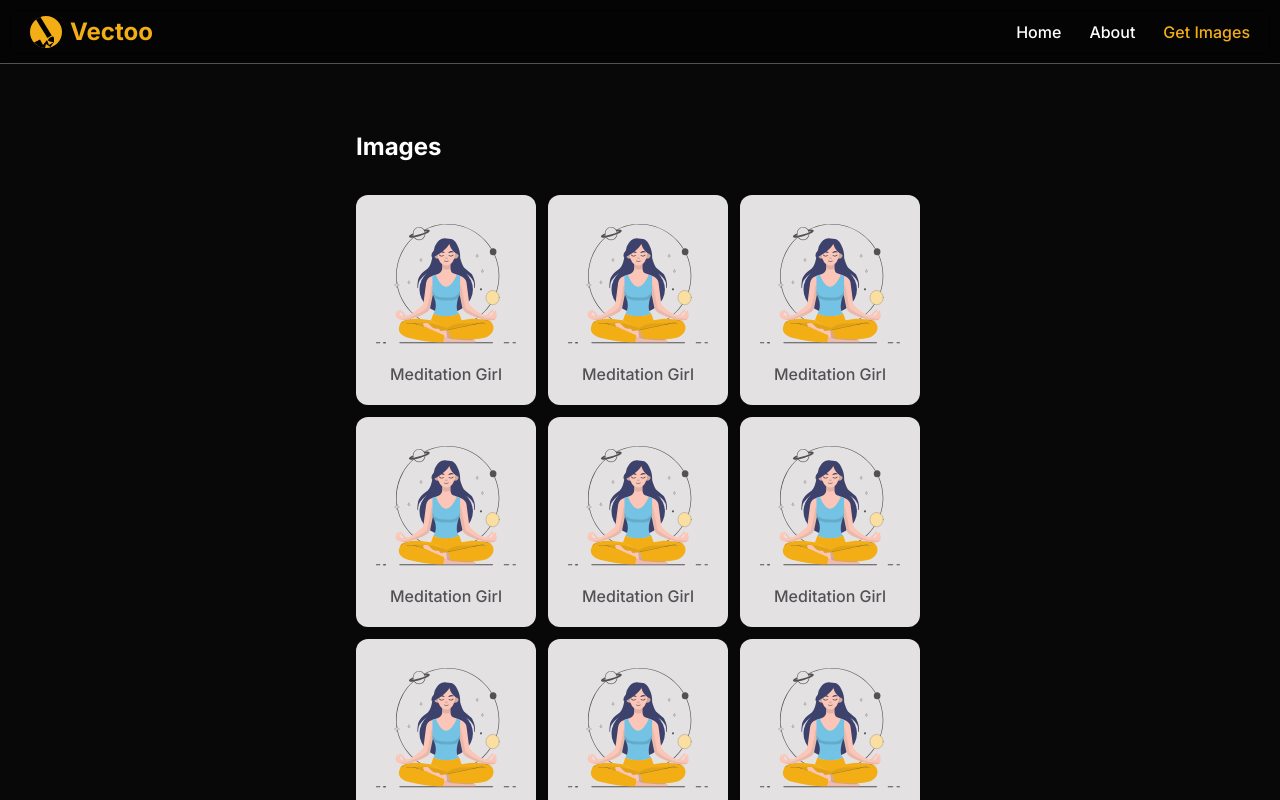
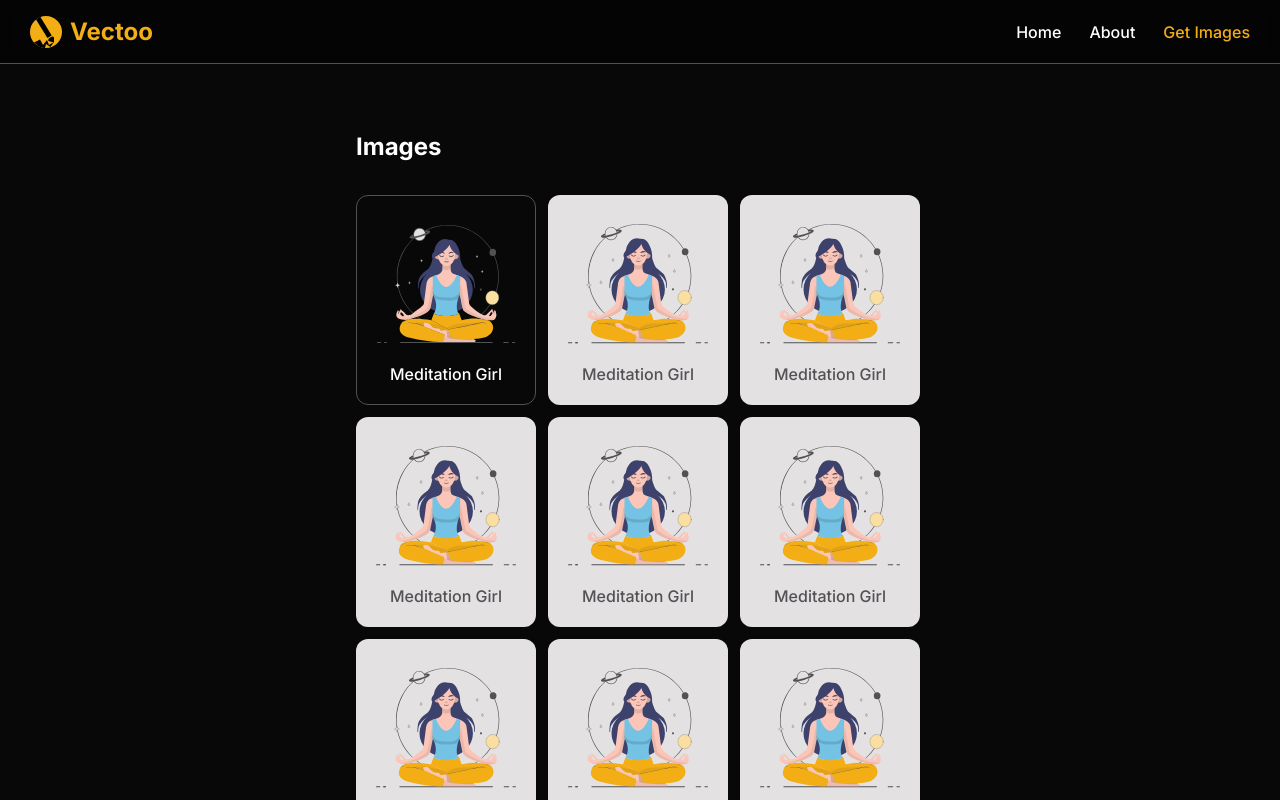
Before and after one commit to LipeSou/vectoo, a Next.js app: page /images in a window 1280 px wide. In both pictures the pointer is over the element 446 px from the left and 300 px from the top of the page. Shown: the top 800 px of the page. Built offline with nearby package versions, Linux system fonts and the light colour scheme.

Commit message:
feat: hover card

```diff
--- a/src/components/imagesCard/images-card.module.css
+++ b/src/components/imagesCard/images-card.module.css
@@ -6,6 +6,17 @@
     display: flex;
     flex-direction: column;
     align-items: center;
+    cursor: pointer;
+    color: var(--gray-50);
+    transition: transform 0.3s ease-in-out, background-color 0.3s linear;
+    will-change: transform, background-color;
+}
+
+.card:hover {
+    background-color: var(--background);
+    box-sizing: border-box;
+    border: 1px solid var(--gray-50);
+    color: white;
 }
 
 .imageContainer {
@@ -15,6 +26,5 @@
 
 .description {
     margin-top: 16px;
-    color: var(--gray-50);
     font-weight: 500;
 }
```
